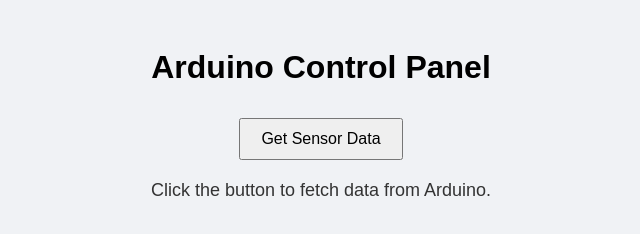
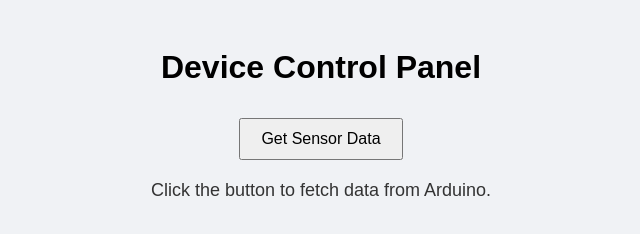
Before and after one commit to erembedded/arduino-ui, a plain HTML site: page index.html in a window 1280 px wide. Shown: the whole page, without its empty margins (319-959 px from the left). Drawn offline with Linux system fonts and the light colour scheme.

Commit message:
Update index.html

```diff
--- a/index.html
+++ b/index.html
@@ -2,11 +2,11 @@
 <html lang="en">
 <head>
   <meta charset="UTF-8">
-  <title>Embedded Siksha - RajKumar </title>
+  <title>Embedded Siksha - RajKumar</title>
   <link rel="stylesheet" href="style.css">
 </head>
 <body>
-  <h1>Arduino Control Panel</h1>
+  <h1>Device Control Panel</h1>
 
   <button onclick="getSensorData()">Get Sensor Data</button>
   <p id="result">Click the button to fetch data from Arduino.</p>
```
